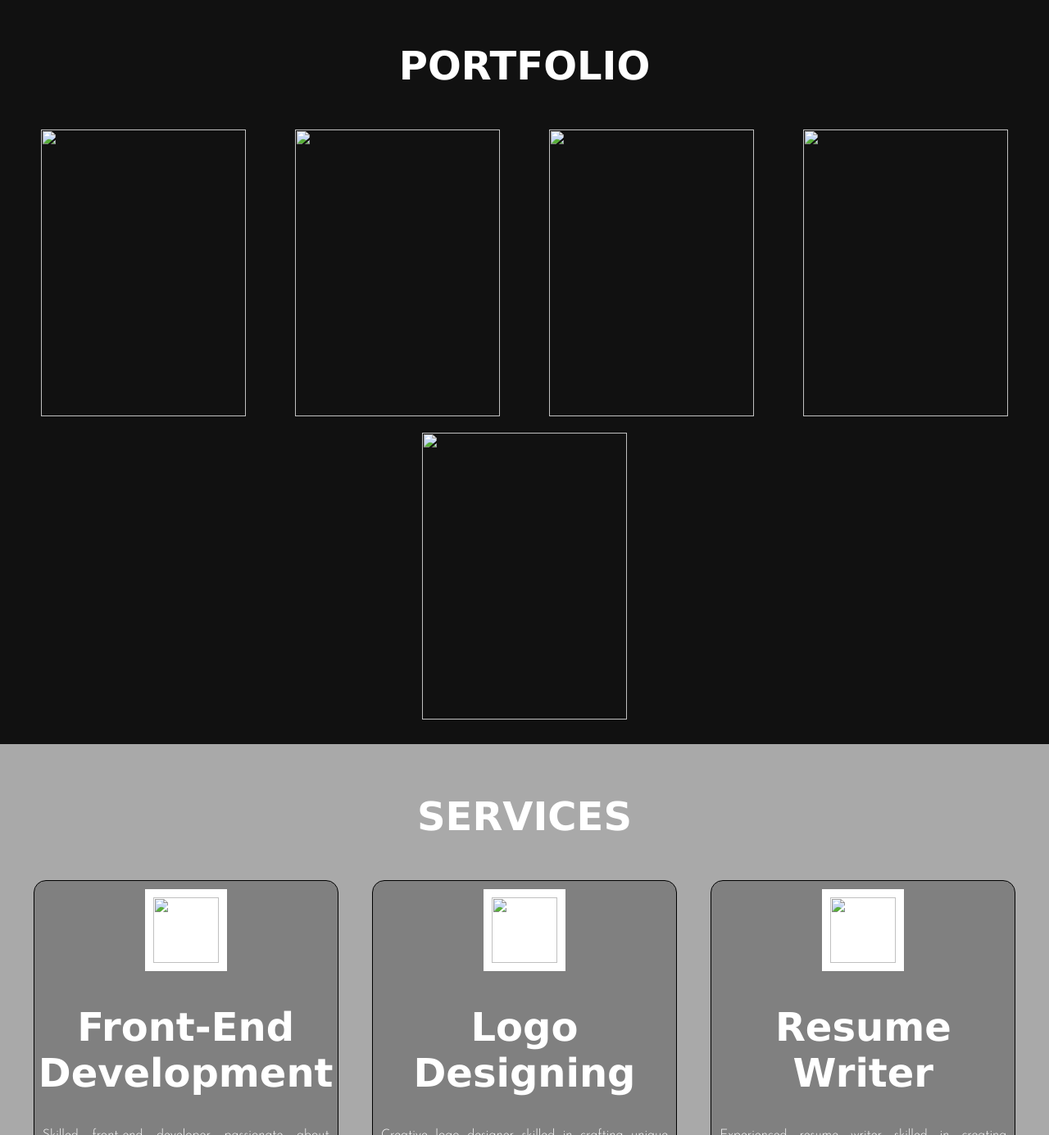
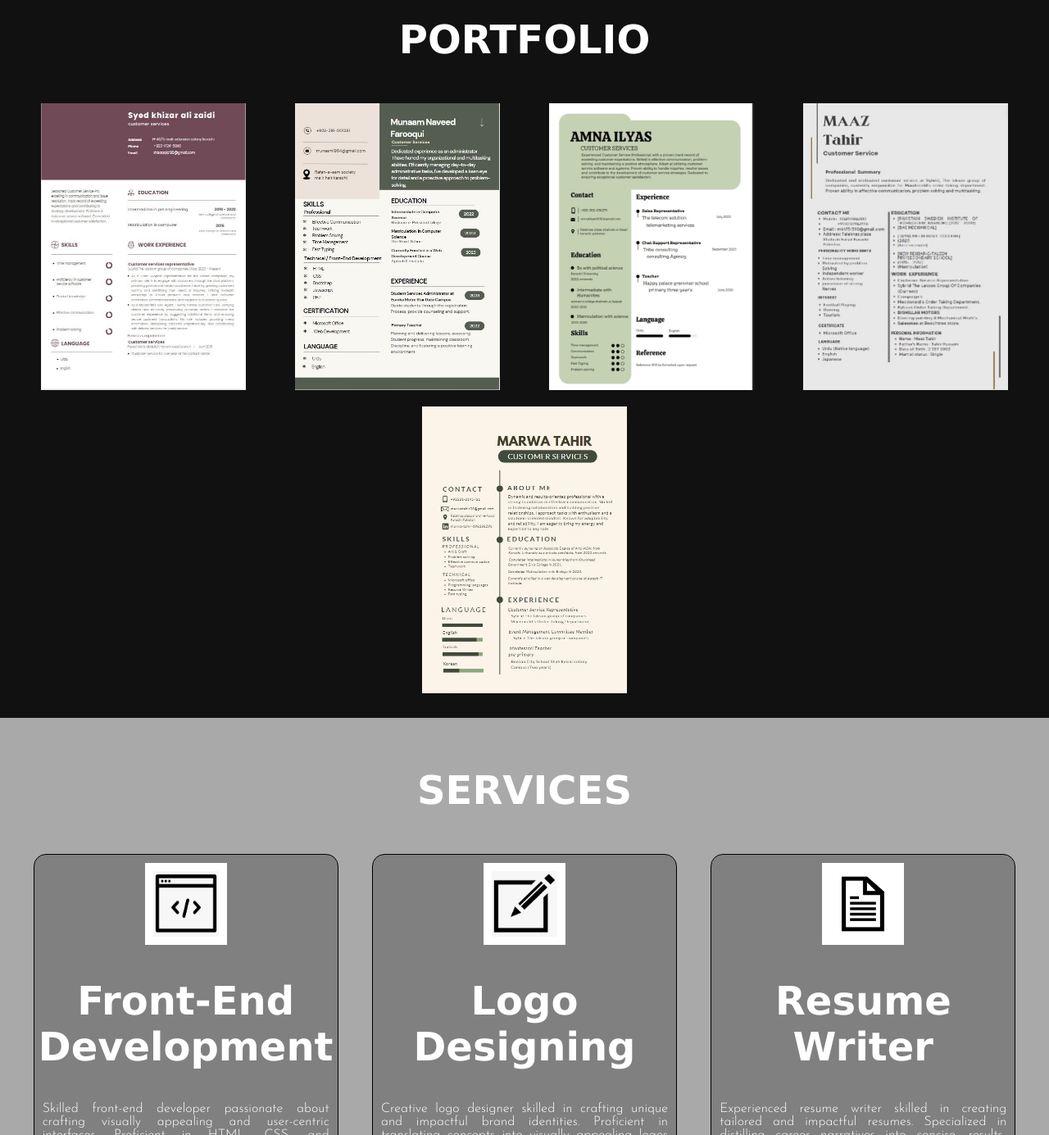
Before and after one commit to marwa000000/My_Website_Portfolio, a plain HTML site: page index.html in a window 1280 px wide. Shown: the part 1640-3025 px from the top of the page at 82% size. Drawn offline with Linux system fonts and the light colour scheme.

Commit message:
Update index.html

```diff
--- a/index.html
+++ b/index.html
@@ -12,8 +12,8 @@
     <link rel="stylesheet" media="screen and (max-width:800px)" href="tablet.css">
     <link rel="stylesheet" media="screen and (max-width:530px)" href="phone.css">
     <!-- Favicons -->
-  <link href="img/favicon.ico" rel="icon">
-  <link href="img/apple-touch-icon.png" rel="apple-touch-icon">
+  <link href="favicon.ico" rel="icon">
+  <link href="apple-touch-icon.png" rel="apple-touch-icon">
 
 </head>
 
@@ -38,7 +38,7 @@
     <section id="about">
         <h1 class="headings">ABOUT ME</h1>
         <div id="pic">
-            <img src="img/hbg.png" alt="">
+            <img src="hbg.png" alt="">
             <div id="intro">
                 <h2>MARWA TAHIR</h2>
                 <P>
@@ -70,28 +70,28 @@
     <section id="portfolio">
         <h1 class="headings">PORTFOLIO</h1>
         <div class="gallery">
-            <img src="img/img1.jpg" alt="">
-            <img src="img/img2.jpg" alt="">
-            <img src="img/img3.jpg" alt="">
-            <img src="img/img4.jpg" alt="">
-            <img src="img/img5.jpg" alt="">
+            <img src="img1.jpg" alt="">
+            <img src="img2.jpg" alt="">
+            <img src="img3.jpg" alt="">
+            <img src="img4.jpg" alt="">
+            <img src="img5.jpg" alt="">
         </div>
     </section>
     <section id="services">
         <h1 class="headings">SERVICES</h1>
         <div class="row">
             <div class="box">
-                <img src="img/front-end-development-icon-clipart-png.png" alt="">
+                <img src="front-end-development-icon-clipart-png.png" alt="">
                 <h1 class="headings">Front-End Development</h1>
                 <p>Skilled front-end developer passionate about crafting visually appealing and user-centric interfaces. Proficient in HTML, CSS, and JavaScript, dedicated to delivering seamless digital experiences. Collaborative team player with an eye for design and a commitment to staying current with industry trends.</p>
             </div>
             <div class="box">
-                <img src="img/logo.png" alt="">
+                <img src="logo.png" alt="">
                 <h1 class="headings">Logo Designing</h1>
                 <p>Creative logo designer skilled in crafting unique and impactful brand identities. Proficient in translating concepts into visually appealing logos that communicate the essence of businesses effectively. Committed to delivering high-quality design solutions that leave a lasting impression and align with clients' brand objectives.</p>
             </div>
             <div class="box">
-                <img src="img/cv logo.png" alt="">
+                <img src="cv logo.png" alt="">
                 <h1 class="headings">Resume Writer</h1>
                 <p>Experienced resume writer skilled in creating tailored and impactful resumes. Specialized in distilling career narratives into concise, results-driven documents. Committed to staying current with industry trends to deliver effective and modern resume solutions</p>
             </div>
```
